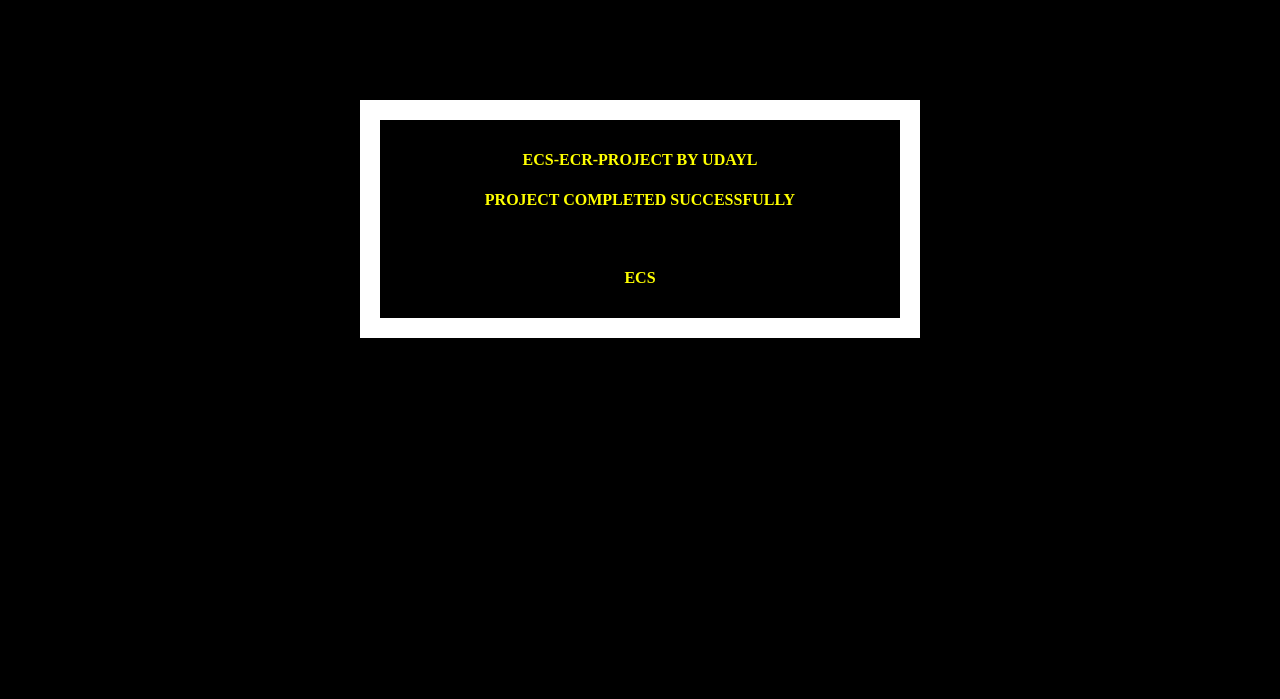
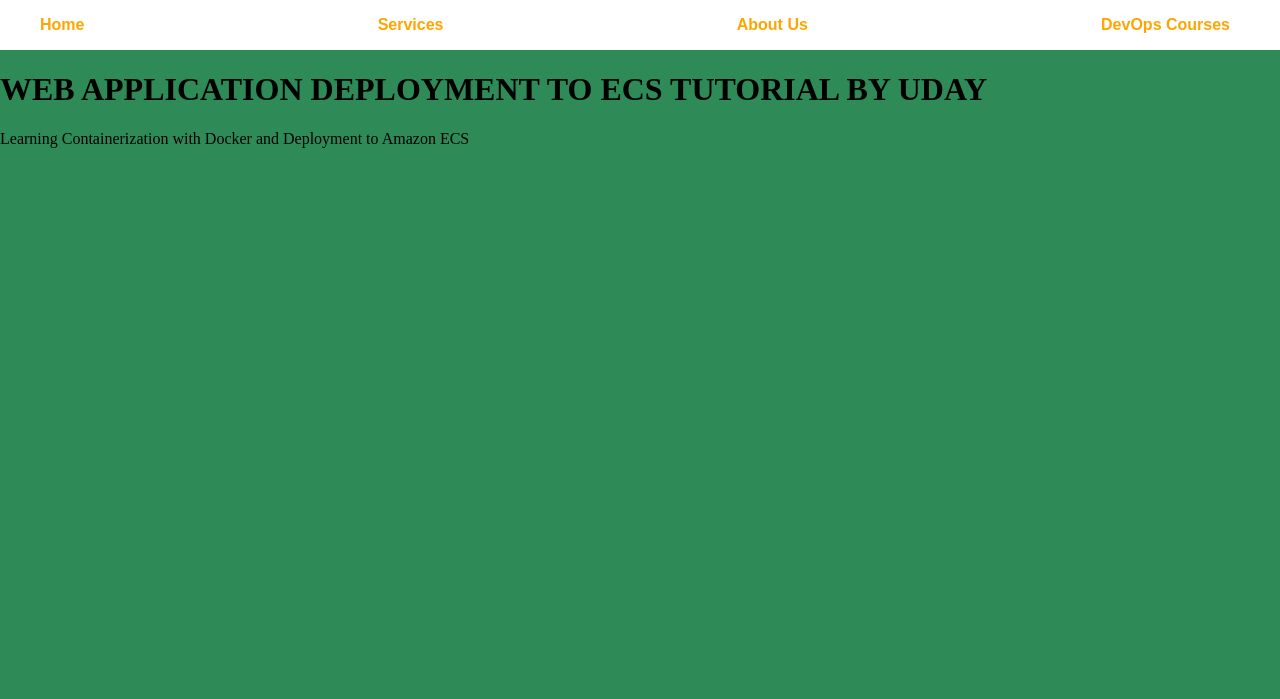
Before and after one commit to uday912/Ecs-project-3, a Flask app: page / in a window 1280 px wide. Shown: the top 699 px of the page. Run offline with Flask 2, Linux system fonts and the light colour scheme.

Commit message:
Update index.html

```diff
--- a/templates/index.html
+++ b/templates/index.html
@@ -1,28 +1,48 @@
+<!DOCTYPE html>
 <html>
   <head>
-    <style type="text/css">
+    <title>Application Deployment to Amazon ECS</title>
+    <style>
       body {
-        background: black;
-        color: yellow;
+        background-color: seaGreen;
+        margin: 0;
+        padding: 0;
       }
-      div.container {
-        max-width: 500px;
-        margin: 100px auto;
-        border: 20px solid white;
-        padding: 10px;
-        text-align: center;
+      .navbar {
+        background-color: white;
+        display: flex;
+        justify-content: space-between;
+        align-items: center;
+        height: 50px;
+        padding: 0 20px;
       }
-      h4 {
-        text-transform: uppercase;
+      .navbar button {
+        border: none;
+        background-color: white;
+        color: orange;
+        font-size: 16px;
+        font-weight: bold;
+        cursor: pointer;
+        outline: none;
+        padding: 10px 20px;
+        margin-right: 10px;
+        border-radius: 20px;
+        transition: all 0.3s ease;
+      }
+      .navbar button:hover {
+        background-color: seaGreen;
+        color: white;
       }
     </style>
   </head>
   <body>
-    <div class="container">
-      <h4>ECS-ECR-PROJECT BY UDAYl</h4>
-      <h4>PROJECT COMPLETED SUCCESSFULLY</h4>
-      <br>
-       <h4>ECS</h4>
+    <div class="navbar">
+      <button>Home</button>
+      <button>Services</button>
+      <button>About Us</button>
+      <button>DevOps Courses</button>
     </div>
+    <h1>WEB APPLICATION DEPLOYMENT TO ECS TUTORIAL BY UDAY</h1>
+    <p>Learning Containerization with Docker and Deployment to Amazon ECS</p>
   </body>
 </html>
```
